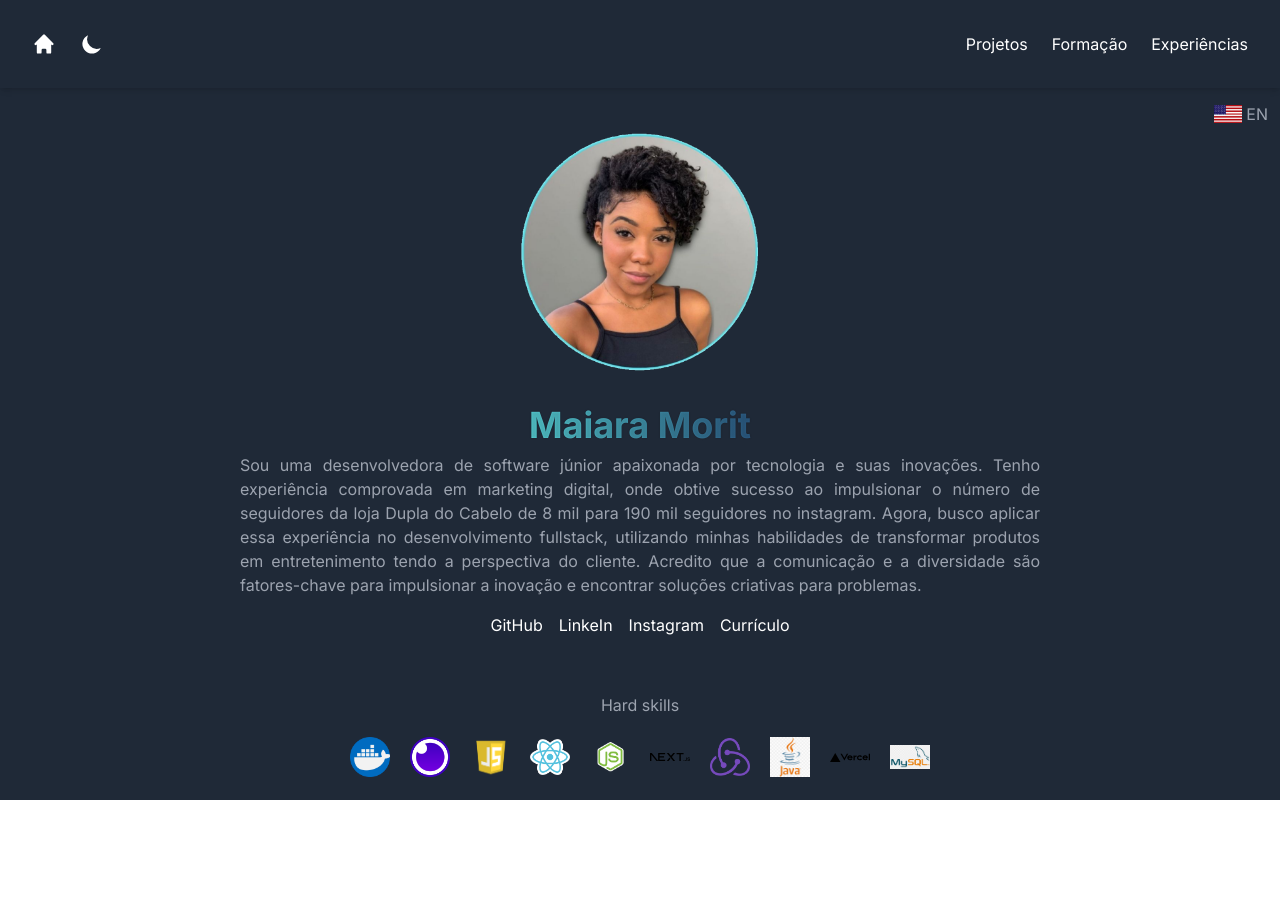
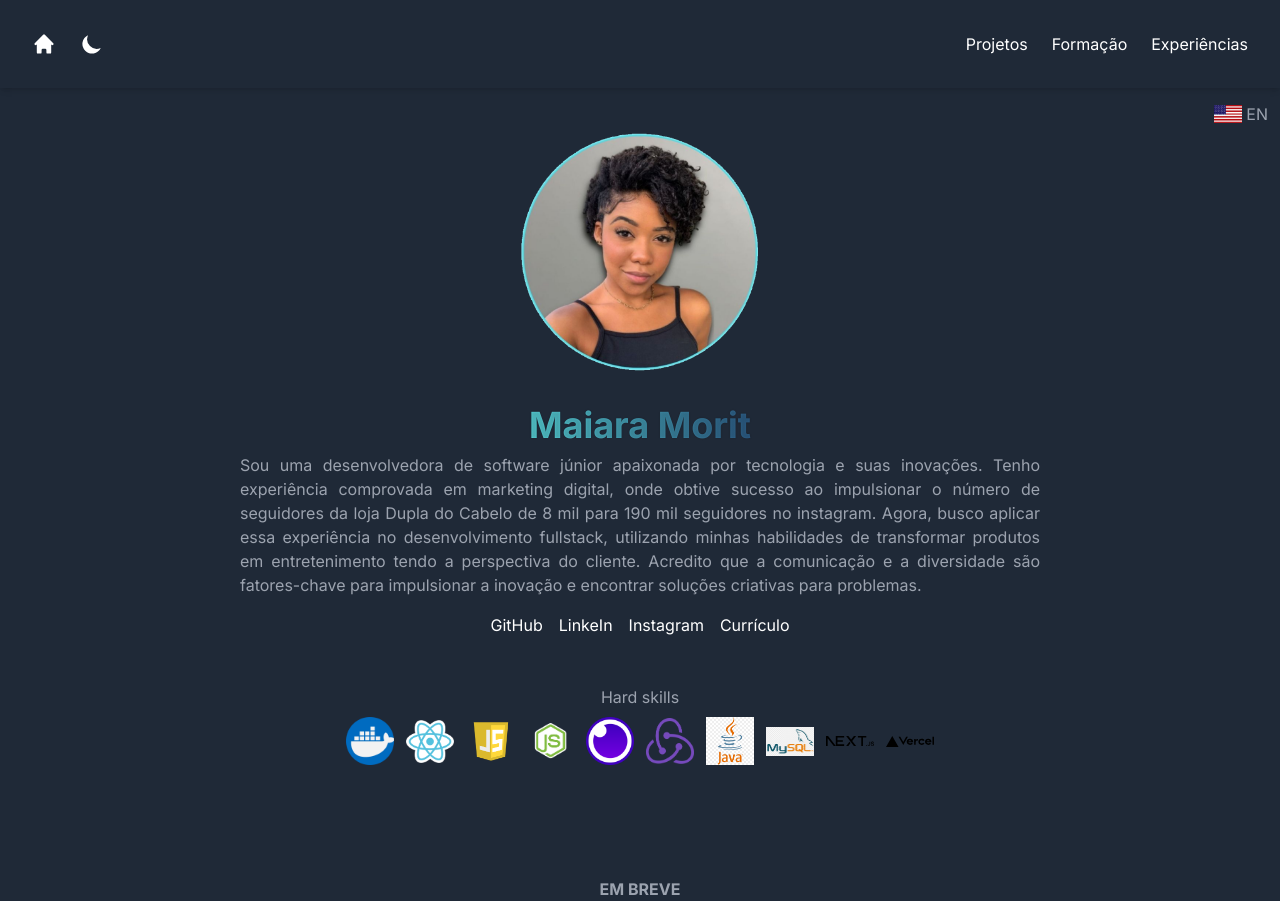
Before and after one commit to MaiaraMorit/portfolio, a Next.js app: page / in a window 1280 px wide. Before the commit the page ends 800 px from the top, so only its background shows below. Built offline with nearby package versions, Linux system fonts and the light colour scheme; no server answers.

Commit message:
rota projetos

```diff
--- a/package.json
+++ b/package.json
@@ -17,6 +17,8 @@
     "postcss": "8.4.25",
     "react": "18.2.0",
     "react-dom": "18.2.0",
+    "react-slick": "^0.29.0",
+    "slick-carousel": "^1.8.1",
     "tailwindcss": "3.3.2"
   }
 }
--- a/src/app/components/Header.js
+++ b/src/app/components/Header.js
@@ -4,7 +4,6 @@ import { HomeIcon } from "@heroicons/react/solid";
 import ThemeIcon from "@/app/components/ThemeIcon";
 import StateContext from "../../../utils/StateContext";
 import {useContext} from "react";
-
 export const Header = () => {
   const { sharedState } = useContext(StateContext);
   const darkMode = sharedState.theme === 'dark';
@@ -15,6 +14,17 @@ export const Header = () => {
   ];
 
   const arrayBtnsRight = ["Projetos", "Formação", "Experiências"];
+
+  const handleClick = (botao) => {
+    if (botao === "Projetos") {
+      // projetosRef.current.scrollIntoView({ behavior: "smooth" });
+      console.log("Projetos");
+    } else if (botao === "Formação") {
+      console.log("Formação");
+    } else if (botao === "Experiências") {
+      console.log("Experiências");
+    }
+  };
 
   return (
     <div>
@@ -42,16 +52,15 @@ export const Header = () => {
           </div>
           <div className={`items-center sm:space-x-2 2xl:space-x-8`}>
             {arrayBtnsRight.map((botao, index) => (
-              <div
+               <button
                 key={`header-btns-right-${index}`}
                 className={`text-sm sm:text-base 2xl:text-lg cursor-pointer inline-flex rounded-md p-2 text-gray-400 hover:bg-gray-600 hover:text-white focus:outline-none focus:ring-2 focus:ring-inset focus:ring-white ${
                   darkMode ? "dark:text-white" : "text-gray-600"
                 }`}
-                aria-controls="mobile-menu"
-                aria-expanded="false"
+                onClick={() => handleClick(botao)}
               >
                 {botao}
-              </div>
+              </button>
             ))}
           </div>
         </nav>
--- /dev/null
+++ b/src/app/components/Projetos.js
@@ -0,0 +1,15 @@
+"use client"
+
+import React from "react";
+import StateContext from "../../../utils/StateContext";
+import { useContext } from "react";
+
+export const Projetos = () => {
+    const { sharedState } = useContext(StateContext);
+    const darkMode = sharedState.theme === 'dark';
+return (
+    <div className={`flex justify-center text-justify font-bold pt-28 ${ darkMode ? "dark:text-gray-400" : "text-gray-500"}`}>
+        <p>EM BREVE</p>
+    </div>
+);
+};
--- a/src/app/components/Sobre.js
+++ b/src/app/components/Sobre.js
@@ -1,8 +1,9 @@
 "use client"
 
+import React from "react";
 import Image from 'next/image';
 import StateContext from "../../../utils/StateContext";
-import {useContext} from "react";
+import { useContext } from "react";
 
 export const Sobre = () => {
   const { sharedState } = useContext(StateContext);
@@ -24,19 +25,20 @@ export const Sobre = () => {
 
   const hardSkills = [
     <Image src="/docker.png" alt="docker" layout="fill" objectFit="contain"/>,
+    <Image src="/React.png" alt="React" layout="fill" objectFit="contain"/>,
+    <Image src="/javascript.png" alt="JS" layout="fill" objectFit="contain"/>,
+    <Image src="/nodejs-logo.png" alt="nodeJs" layout="fill" objectFit="contain"/>,
     <Image src="/insomnia.png" alt="insomnia" layout="fill" objectFit="contain"/>,
-    <Image src="/javascript.png" alt="JS" layout="fill" objectFit="contain"/>,
-    <Image src="/React.png" alt="React" layout="fill" objectFit="contain"/>,
-    <Image src="/nodejs-logo.png" alt="nodeJs" layout="fill" objectFit="contain"/>,
-    <Image src="/next.svg" alt="next" layout="fill" objectFit="contain"/>,
     <Image src="/redux.png" alt="redux" layout="fill" objectFit="contain"/>,
     <Image src="/java.png" alt="java" layout="fill" objectFit="contain"/>,
+    <Image src="/mysql.png" alt="mysql" layout="fill" objectFit="contain"/>,
+    <Image src="/next.svg" alt="next" layout="fill" objectFit="contain"/>,
     <Image src="/vercel.svg" alt="vercel" layout="fill" objectFit="contain"/>,
-    <Image src="/mysql.png" alt="mysql" layout="fill" objectFit="contain"/>,
   ];
 
+
   return (
-    <div>
+    <div style={{ overflowY: 'auto', maxHeight: '90vh' }}>
       <div className="pr-2 pt-2 flex justify-end">
         <button
           type="button"
@@ -80,7 +82,7 @@ export const Sobre = () => {
                 >
                 Maiara Morit
                </span>
-      <div className= {`text-sm text-justify items-center pl-20 pr-20 p-2 sm:text-base sm:pl-96 sm:pr-96 md:pl-40 md:pr-40 lg:pl-60 lg:pr-60 xl:pl-60 xl:pr-60 border-solid boder-4 border-red-500 ${
+      <div className= {`text-sm text-justify items-center pl-20 pr-20 p-2 pl-20 sm:text-base sm:pl-82 sm:pr-82 md:pl-40 md:pr-40 lg:pl-60 lg:pr-60 xl:pl-60 xl:pr-60 ${
             darkMode ? "dark:text-gray-400" : "text-gray-700"
           }`}>
           <p>
@@ -105,12 +107,12 @@ export const Sobre = () => {
     </div>
 
     <div className=
-    {`min-w-screen flex flex-col items-center pt-12 ${ darkMode ? "dark:text-gray-400" : "text-gray-500"}`}>
+    {`min-w-screen flex flex-col items-center pt-10 ${ darkMode ? "dark:text-gray-400" : "text-gray-500"}`}>
       Hard skills
-        <div className='min-w-screen flex p-5 space-x-5'>
-          {
+          <div className='min-w-screen pt-2 flex flex-row space-x-3'>
+           {
              hardSkills.map((skill, index) => (
-              <div key={`skill-${index}`} className="relative sm:w-10 sm:h-10">
+                 <div key={`skill-${index}`} className="relative w-8 h-8 sm:w-12 sm:h-12 md:w-22 md:h-22 xl:w-42 xl:h-42">
                 {skill}
               </div>
             ))
@@ -120,3 +122,5 @@ export const Sobre = () => {
     </div>
   )
 }
+
+// criar uma parte que leva para os meus projetos pessoais, com imagens e link do github daquela projeto e um link dele deployado, nesta pagina um vídeo do youtube onde eu me apresento e falo sobre mim. na parte de formação do botão eu quero abrir um pop-up com essas infos e imagem minha na facul e curso trybe e na parte de experiências quero imagens da duppla do cabelo também utilizando o carrossel. um poup-up
--- a/src/app/page.js
+++ b/src/app/page.js
@@ -1,5 +1,6 @@
 import { Header } from "@/app/components/Header";
-import {Sobre} from "@/app/components/Sobre";
+import { Sobre } from "@/app/components/Sobre";
+import { Projetos } from "@/app/components/Projetos";
 import MainContainer from "@/app/components/MainContainer";
 
 export default function Home() {
@@ -7,6 +8,7 @@ export default function Home() {
     <MainContainer>
       <Header />
       <Sobre />
+      <Projetos />
     </MainContainer>
   );
 }
```
Also changed, not shown: 1 other file (tests, documents, lock files or other folders).
